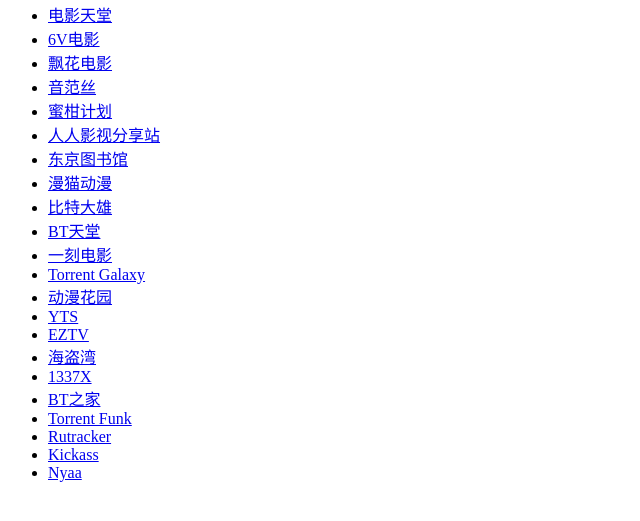
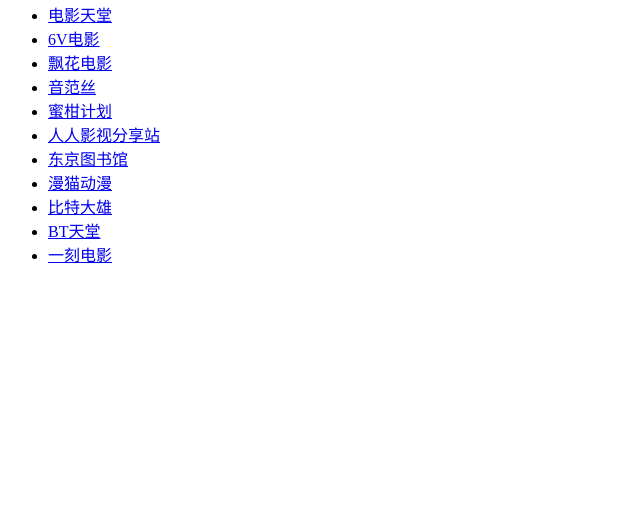
Before and after one commit to Zhang613rgb/File, a plain HTML site: page book.html in a window 1280 px wide. Shown: the part 87-608 px from the top of the page, without its empty margins (0-640 px from the left). Drawn offline with Linux system fonts and the light colour scheme.

Commit message:
Update book.html

```diff
--- a/book.html
+++ b/book.html
@@ -16,19 +16,8 @@
         <li><a href="https://www.tokyotosho.info/" title="东京图书馆">东京图书馆</a></li>
         <li><a href="https://www.comicat.org/" title="漫猫动漫">漫猫动漫</a></li>
         <li><a href="https://www.btdx8.vip/" title="比特大雄">比特大雄</a></li>
-        <li><a href="https://www.bt-tt.com/" title="BT天堂">BT天堂</a></li>
+        <li><a href="https://proxy.imold.wang/aHR0cHM6Ly9naXRodWIuY29tL2hpZGVpcG5ldHdvcms=/hvtrs8%2F-wuw%2Cbvtv13.aoo%2F" title="BT天堂">BT天堂</a></li>
         <li><a href="https://www.yikedy.cc/" title="一刻电影">一刻电影</a></li>
-        <li><a href="https://torrentgalaxy.to/" title="Torrent Galaxy">Torrent Galaxy</a></li>
-        <li><a href="https://share.dmhy.org/" title="动漫花园">动漫花园</a></li>
-        <li><a href="https://yts.mx/" title="YTS">YTS</a></li>
-        <li><a href="https://eztvx.to/home" title="EZTV">EZTV</a></li>
-        <li><a href="https://piratebayproxy.info/" title="海盗湾">海盗湾</a></li>
-        <li><a href="https://1337x.proxyninja.org/trending/d/movies/" title="1337X">1337X</a></li>
-        <li><a href="http://btbtt13.com/" title="BT之家">BT之家</a></li>
-        <li><a href="https://torrentfunk.proxyninja.org/" title="Torrent Funk">Torrent Funk</a></li>
-        <li><a href="https://rutracker.net/forum/index.php" title="Rutracker">Rutracker</a></li>
-        <li><a href="https://kickasss.to/" title="Kickass">Kickass</a></li>
-        <li><a href="https://nyaa.si/" title="Nyaa">Nyaa</a></li>
     </ul>
 </body>
 </html>
```
